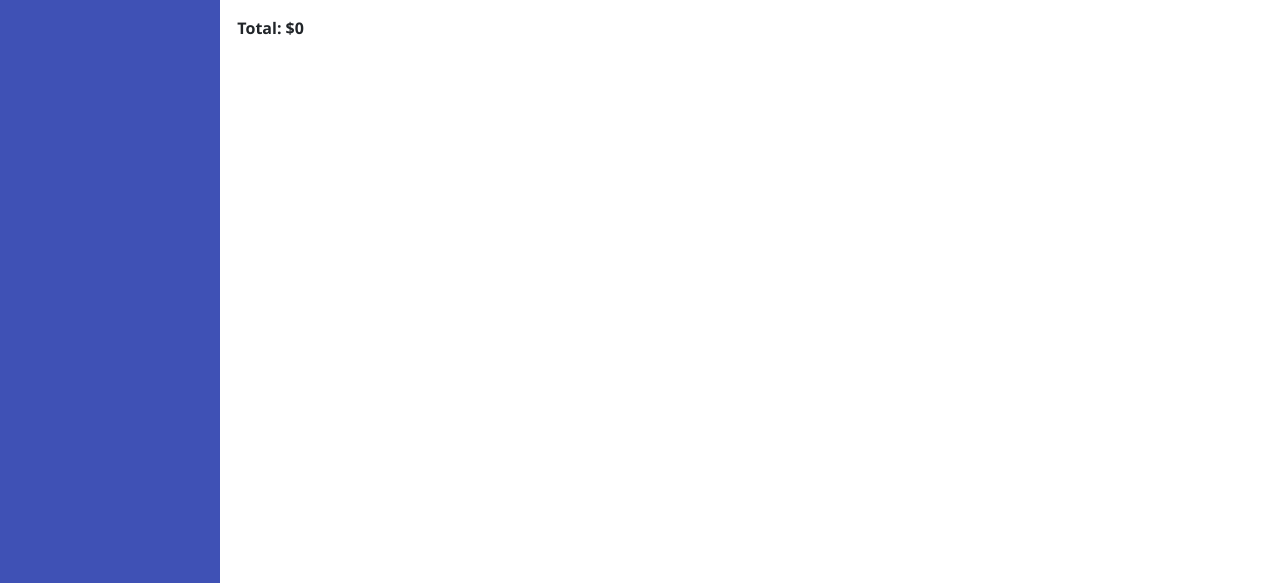
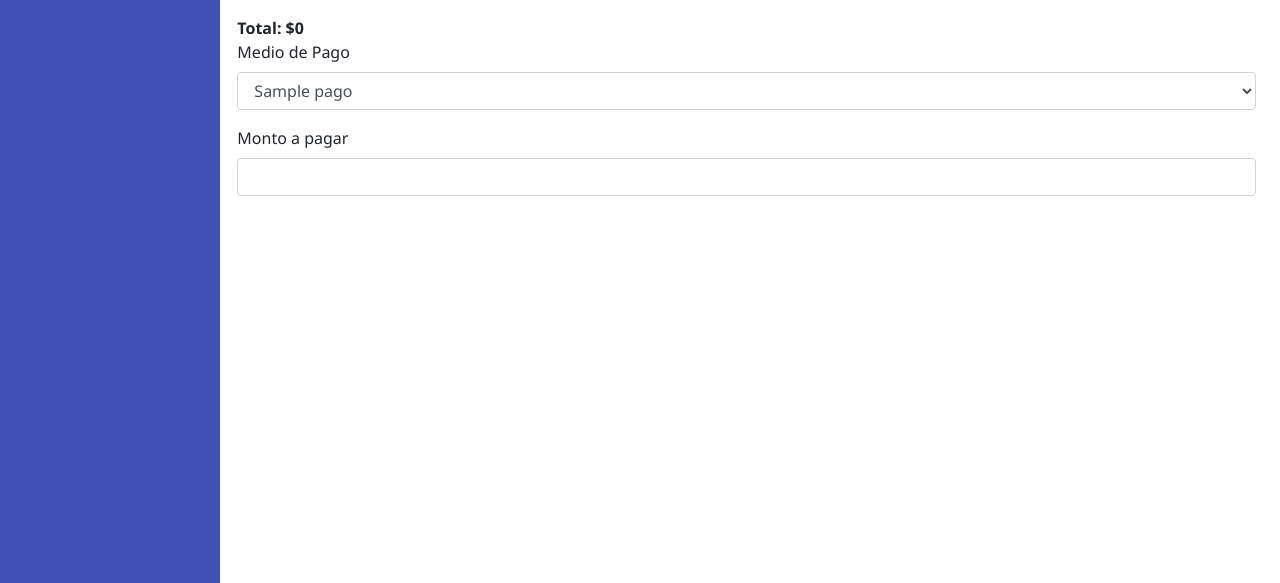
Before and after one commit to IGNRV/tisi, a PHP site: page /welcome.php in a window 1280 px wide. Shown: the part 217-800 px from the top of the page. Run offline with PHP 8.4, Linux system fonts and the light colour scheme; the visitor is signed in with stand-in values (Sample User, id 1); tables that the repository leaves empty or names only in its code hold one stand-in row (values such as "Sample post").

Commit message:
Avance se muestran medios de pago

```diff
--- a/buscar_productos.php
+++ b/buscar_productos.php
@@ -31,6 +31,22 @@ if (isset($_POST['buscar']) && !empty($_POST['buscar'])) {
         echo json_encode(["error" => $conn->error]);
     }
     exit;
+}
+
+$query_medios_pago = "SELECT nombre_medio_pago FROM medios_de_pago";
+
+$medios_pago = [];
+if ($stmt = $conn->prepare($query_medios_pago)) {
+    $stmt->execute();
+    $result = $stmt->get_result();
+
+    while ($row = $result->fetch_assoc()) {
+        $medios_pago[] = $row['nombre_medio_pago'];
+    }
+    $stmt->close();
+} else {
+    // Manejo de error, por ejemplo:
+    echo json_encode(["error" => $conn->error]);
 }
 ?>
 
@@ -77,3 +93,18 @@ if (isset($_POST['buscar']) && !empty($_POST['buscar'])) {
     </div>
 </div>
 <div id="totalPrecio" style="font-weight: bold;">Total: $0</div>
+
+<div class="form-group">
+    <label for="medioPago">Medio de Pago</label>
+    <select class="form-control" id="medioPago">
+        <?php foreach ($medios_pago as $medio) : ?>
+            <option value="<?php echo htmlspecialchars($medio); ?>"><?php echo htmlspecialchars($medio); ?></option>
+        <?php endforeach; ?>
+    </select>
+</div>
+
+
+<div>
+    <label for="buscar">Monto a pagar</label>
+    <input type="text" name="buscar" class="form-control" id="buscar">
+</div>
```
